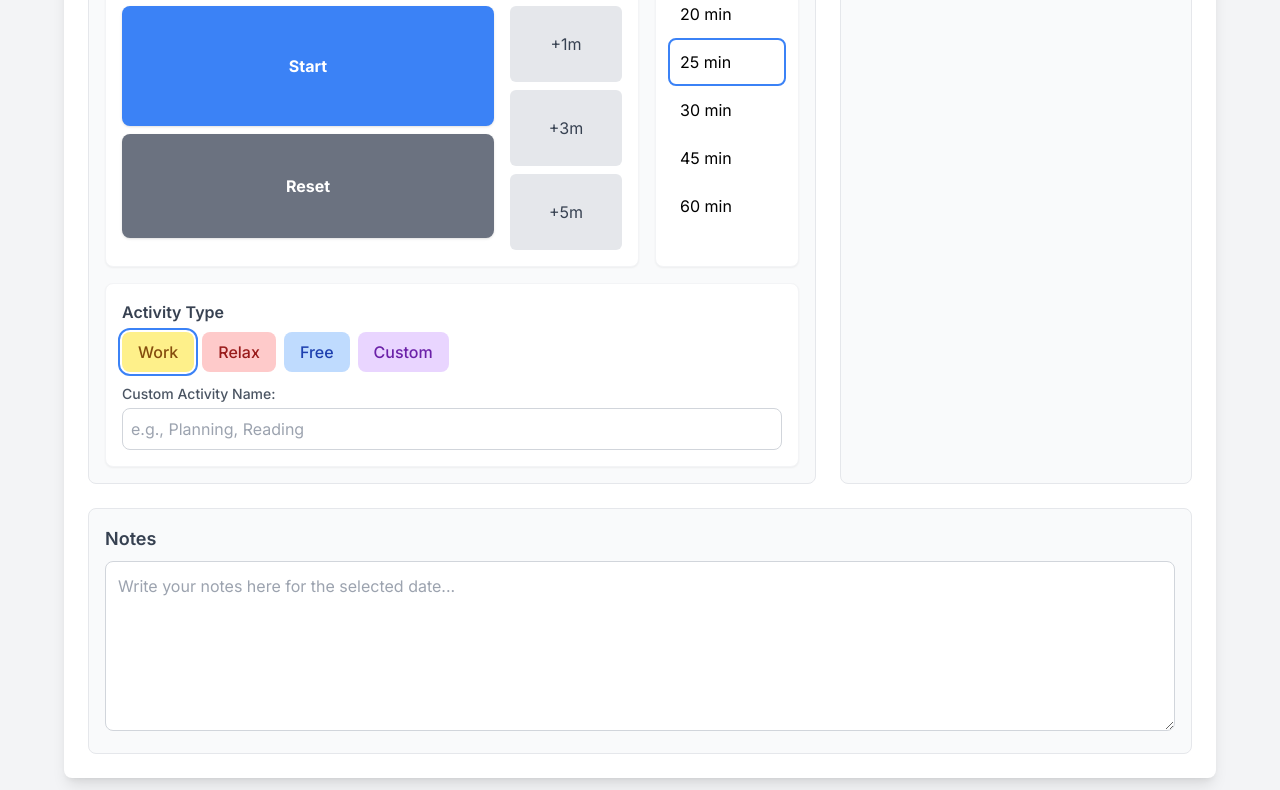
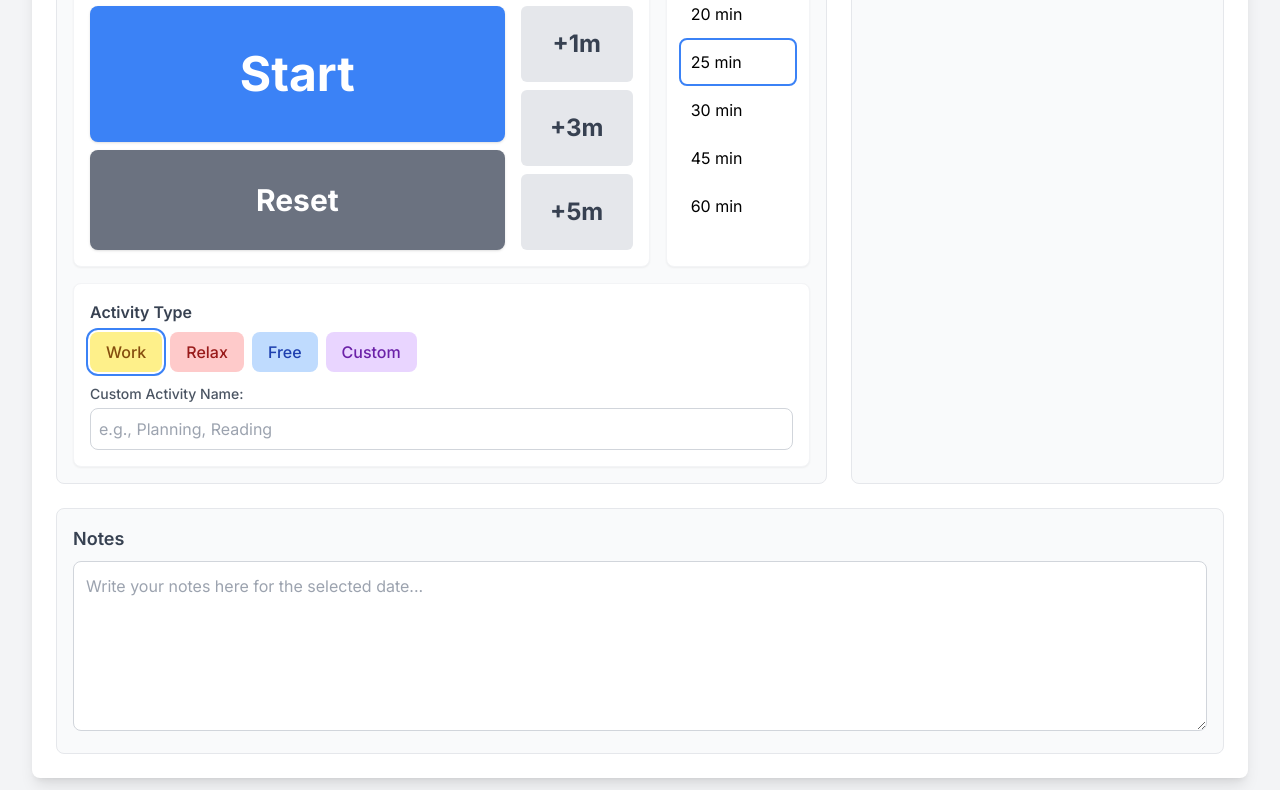
Before and after one commit to Mr-WoIf/activityPage, a plain HTML site: page index.html in a window 1280 px wide. Shown: the part 419-1209 px from the top of the page. Drawn offline with nearby package versions, Linux system fonts and the light colour scheme.

Commit message:
Update index.html

```diff
--- a/index.html
+++ b/index.html
@@ -44,8 +44,7 @@
         /* MODIFIED: Increased padding and font size */
         .add-time-btn {
              background-color: #e5e7eb; color: #374151;
-             font-size: 1rem; /* Increased font size (text-base) */
-             padding: 26px 12px; /* Increased vertical padding */
+             padding: 22px 12px; /* Increased vertical padding */
              border-radius: 0.375rem; transition: background-color 0.15s ease-in-out;
              width: 100%;
              text-align: center;
@@ -58,7 +57,7 @@
 </head>
 <body class="p-4 md:p-8">
 
-    <div class="max-w-6xl mx-auto bg-white rounded-lg shadow-lg p-6">
+    <div class="max-w-screen-xl mx-auto bg-white rounded-lg shadow-lg p-6">
 
         <div class="mb-6 border-b pb-4">
             <div class="flex justify-between items-center mb-2">
@@ -83,17 +82,17 @@
 
                         <div class="flex gap-4 mt-8">
                             <div class="flex-1 flex flex-col gap-2">
-                                <button id="start-stop-btn" class="w-full bg-blue-500 hover:bg-blue-600 text-white font-bold py-12 px-6 rounded-lg transition duration-150 ease-in-out shadow text-6x1">
+                                <button id="start-stop-btn" class="w-full bg-blue-500 hover:bg-blue-600 text-white font-bold py-11 px-6 rounded-lg transition duration-150 ease-in-out shadow text-5xl">
                                     Start
                                 </button>
-                                 <button id="reset-btn" class="w-full bg-gray-500 hover:bg-gray-600 text-white font-bold py-10 px-6 rounded-lg transition duration-150 ease-in-out shadow text-2x1">
+                                 <button id="reset-btn" class="w-full bg-gray-500 hover:bg-gray-600 text-white font-bold py-8 px-6 rounded-lg transition duration-150 ease-in-out shadow text-3xl">
                                     Reset
                                 </button>
                             </div>
                             <div class="flex flex-col gap-2 w-28">
-                                <button class="add-time-btn" data-add-time="60">+1m</button>
-                                <button class="add-time-btn" data-add-time="180">+3m</button>
-                                <button class="add-time-btn" data-add-time="300">+5m</button>
+                                <button class="add-time-btn font-bold text-2xl" data-add-time="60">+1m</button>
+                                <button class="add-time-btn font-bold text-2xl" data-add-time="180">+3m</button>
+                                <button class="add-time-btn font-bold text-2xl" data-add-time="300">+5m</button>
                              </div>
                         </div>
                     </div>
```
